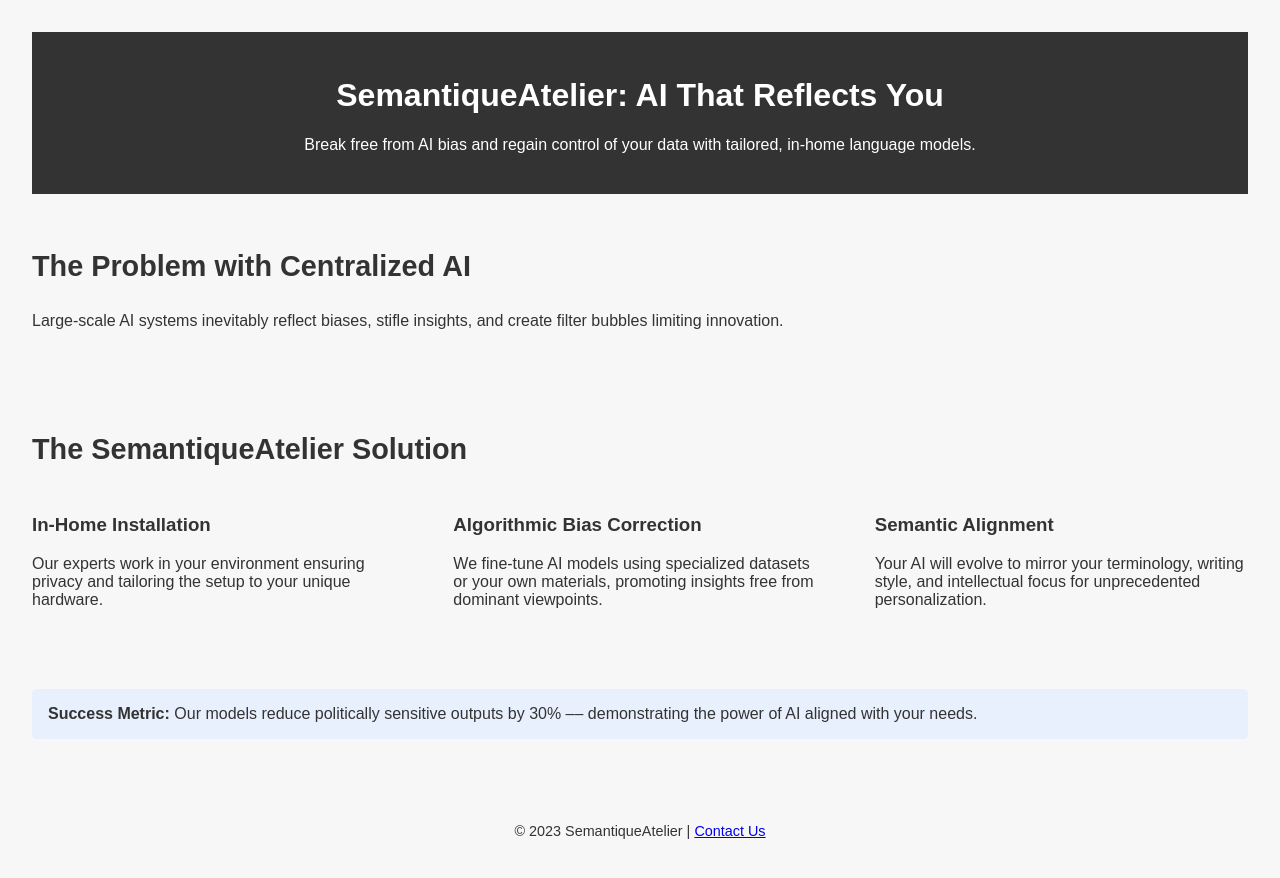
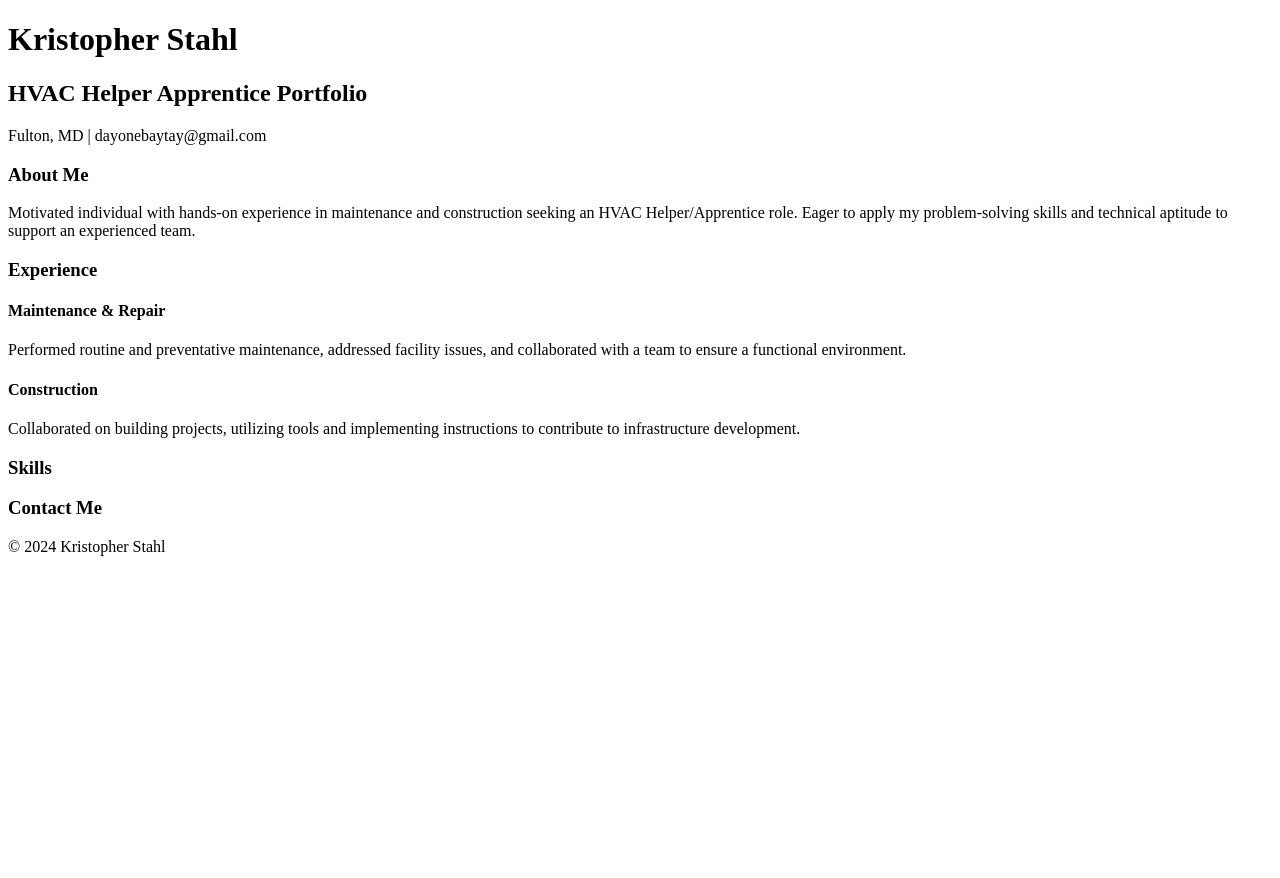
Before and after one commit to portal1212/Portfolio, a plain HTML site: page index.html in a window 1280 px wide. After the commit the page ends 800 px from the top, so only its background shows below. Drawn offline with Linux system fonts and the light colour scheme.

Commit message:
Updated portfolio content and structure for HVAC focus

```diff
--- a/index.html
+++ b/index.html
@@ -1,92 +1,56 @@
 <!DOCTYPE html>
-<html>
+<html lang="en">
 <head>
-    <title>SemantiqueAtelier: AI Sovereignty</title>
-    <style>
-        body {
-            font-family: Arial, Helvetica, sans-serif;
-            margin: 0;
-            padding: 2em;
-            background-color: #f7f7f7;
-            color: #333;
-        }
-
-        header {
-            background-color: #333;
-            color: #fff;
-            padding: 1.5em 0;
-            text-align: center;
-        }
-
-        .section {
-            padding: 2em 0;
-        }
-
-        .section-title {
-            font-size: 1.8em;
-            margin-bottom: 1em;
-        }
-
-        .problem-solution {
-            display: flex;
-            gap: 3em;
-        }
-
-        .problem-solution > div {
-            flex: 1;
-        }
-
-        .highlight {
-            background-color: #e8f0fe;
-            padding: 1em;
-            border-radius: 5px;
-            margin-bottom: 1.5em;
-        }
-
-        footer {
-            text-align: center;
-            margin-top: 2em;
-            font-size: 0.9em;
-        }
-    </style>
+    <meta charset="UTF-8">
+    <meta name="viewport" content="width=device-width, initial-scale=1.0">
+    <title>Kristopher Stahl - HVAC Portfolio</title>
 </head>
 <body>
     <header>
-      <h1>SemantiqueAtelier: AI That Reflects You</h1>
-      <p>Break free from AI bias and regain control of your data with tailored, in-home language models.</p>
+        <div class="container">
+            <h1>Kristopher Stahl</h1>
+            <h2>HVAC Helper Apprentice Portfolio</h2>
+            <p id="contact-info">Fulton, MD | dayonebaytay@gmail.com </p>
+        </div>
     </header>
 
-  <section class="section">
-      <h2 class="section-title">The Problem with Centralized AI</h2>
-      <p>Large-scale AI systems inevitably reflect biases, stifle insights, and create filter bubbles limiting innovation.</p>
+    <main>
+        <section id="about">
+            <div class="container">
+                <h3>About Me</h3>
+                <p>Motivated individual with hands-on experience in maintenance and construction seeking an HVAC Helper/Apprentice role. Eager to apply my problem-solving skills and  technical aptitude to support an experienced team.</p>
+            </div>
         </section>
 
-  <section class="section">
-      <h2 class="section-title">The SemantiqueAtelier Solution</h2>
-      <div class="problem-solution">
-          <div>
-              <h3>In-Home Installation</h3>
-              <p>Our experts work in your environment ensuring privacy and tailoring the setup to your unique hardware.</p>
+        <section id="experience">
+            <div class="container">
+                <h3>Experience</h3>
+                <div class="job">
+                    <h4>Maintenance & Repair </h4>
+                    <p>Performed routine and preventative maintenance, addressed facility issues, and collaborated with a team to ensure a functional environment.</p>
                 </div>
-          <div>
-              <h3>Algorithmic Bias Correction</h3>
-              <p>We fine-tune AI models using specialized datasets or your own materials, promoting insights free from dominant viewpoints.</p>
-          </div>
-          <div>
-              <h3>Semantic Alignment</h3>
-              <p>Your AI will evolve to mirror your terminology, writing style, and intellectual focus for unprecedented personalization.</p>
+                <div class="job">
+                    <h4>Construction</h4>
+                    <p>Collaborated on building projects, utilizing tools and implementing instructions to contribute to infrastructure development.</p>
                 </div>
             </div>
         </section>
 
-  <section class="section">
-      <div class="highlight">
-          <strong>Success Metric:</strong> Our models reduce politically sensitive outputs by 30% –– demonstrating the power of AI  aligned with your needs.
+        <section id="skills">
+            <div class="container">
+                <h3>Skills</h3>
                 </div>
          </section>
 
+        <section id="contact">
+            <div class="container">
+                <h3>Contact Me</h3>
+                </div>
+        </section>
+    </main>
+
     <footer>
-        <p>&copy; 2023 SemantiqueAtelier | <a href="mailto:contact@semantiqueatelier.com">Contact Us</a> </p>
+        <p>&copy; 2024 Kristopher Stahl </p>
     </footer>
 </body>
 </html>
```
Also changed, not shown: 1 other file. Lines whose indentation alone changed are shown as unchanged.
